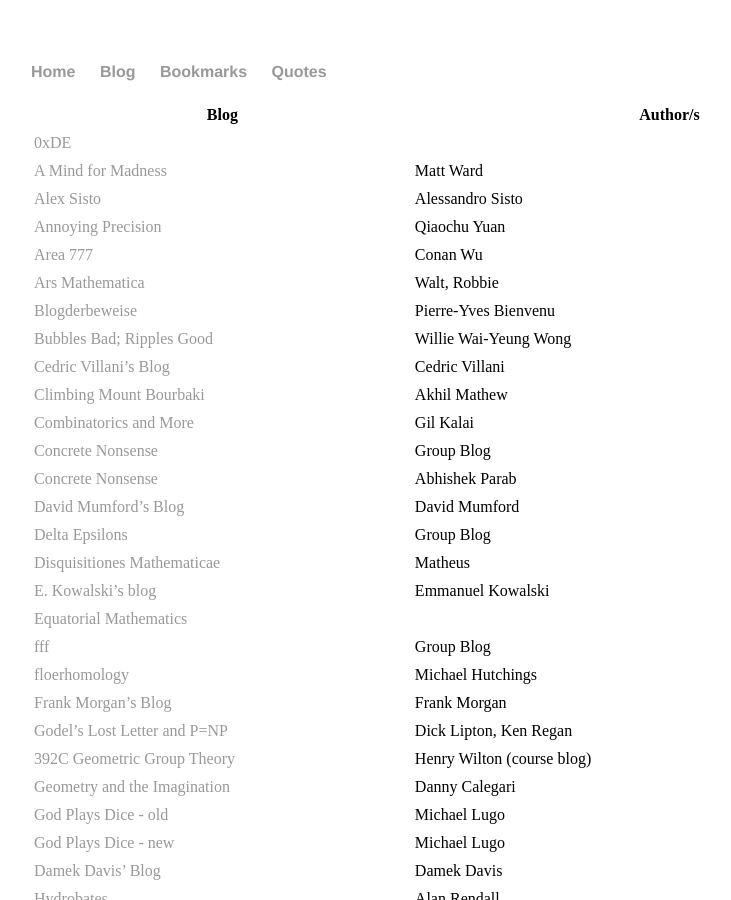
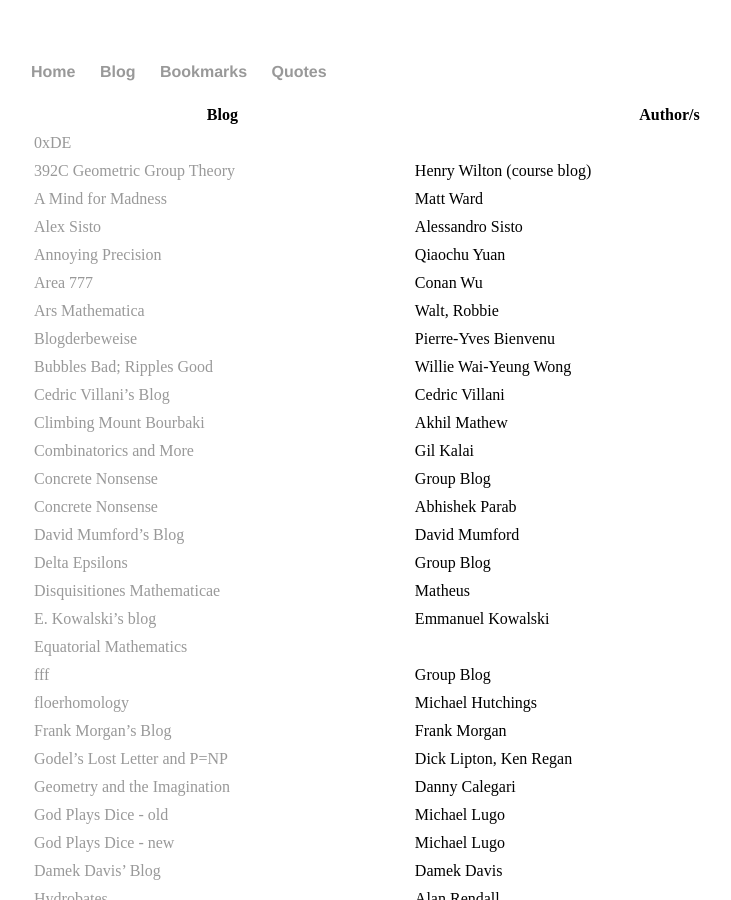
Before and after one commit to nirakarneo/nirakarneo.github.io, a Jekyll site: the page built from bookmarks/index.md, in a window 1280 px wide and 900 px high. Shown: the whole window, without its empty margins (161-892 px from the left). Built offline with Jekyll 4.4.1, drawn with Linux system fonts in a browser that asks for light colours; part of the change alters nothing that is shown.

```diff
--- a/bookmarks/index.md
+++ b/bookmarks/index.md
@@ -5,6 +5,7 @@ title: Bookmarks
 Blog | Author/s
 -----|---------
 [0xDE](http://11011110.livejournal.com/) |
+[392C Geometric Group Theory](https://392c.wordpress.com/) | Henry Wilton (course blog)
 [A Mind for Madness](https://hilbertthm90.wordpress.com/) | Matt Ward
 [Alex Sisto](https://alexsisto.wordpress.com/) | Alessandro Sisto
 [Annoying Precision](https://qchu.wordpress.com/) | Qiaochu Yuan
@@ -26,7 +27,6 @@ Blog | Author/s
 [floerhomology](https://floerhomology.wordpress.com/) | Michael Hutchings
 [Frank Morgan's Blog](http://sites.williams.edu/Morgan/) | Frank Morgan
 [Godel's Lost Letter and P=NP](https://rjlipton.wordpress.com/) | Dick Lipton, Ken Regan
-[392C Geometric Group Theory](https://392c.wordpress.com/) | Henry Wilton (course blog)
 [Geometry and the Imagination](https://lamington.wordpress.com/) | Danny Calegari
 [God Plays Dice - old](http://godplaysdice.blogspot.ca/) | Michael Lugo
 [God Plays Dice - new](http://gottwurfelt.com/)	| Michael Lugo
```
